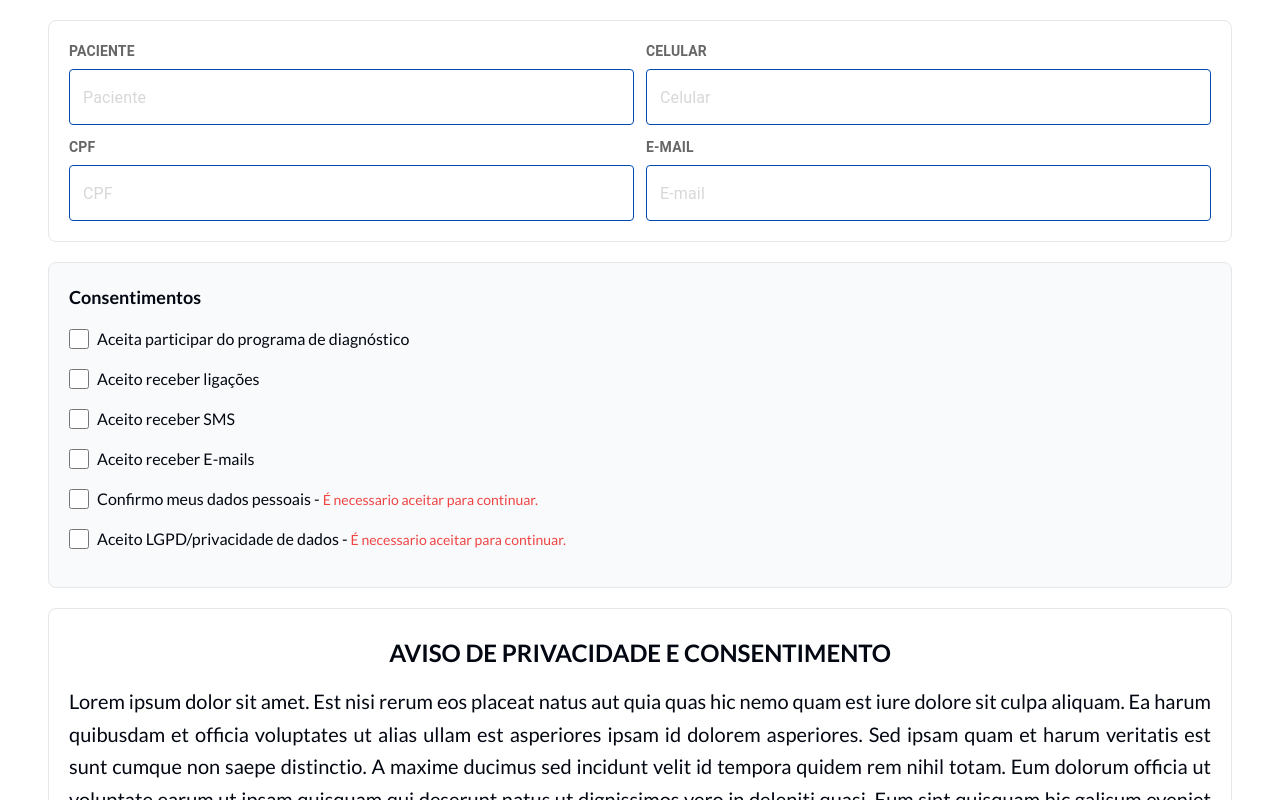
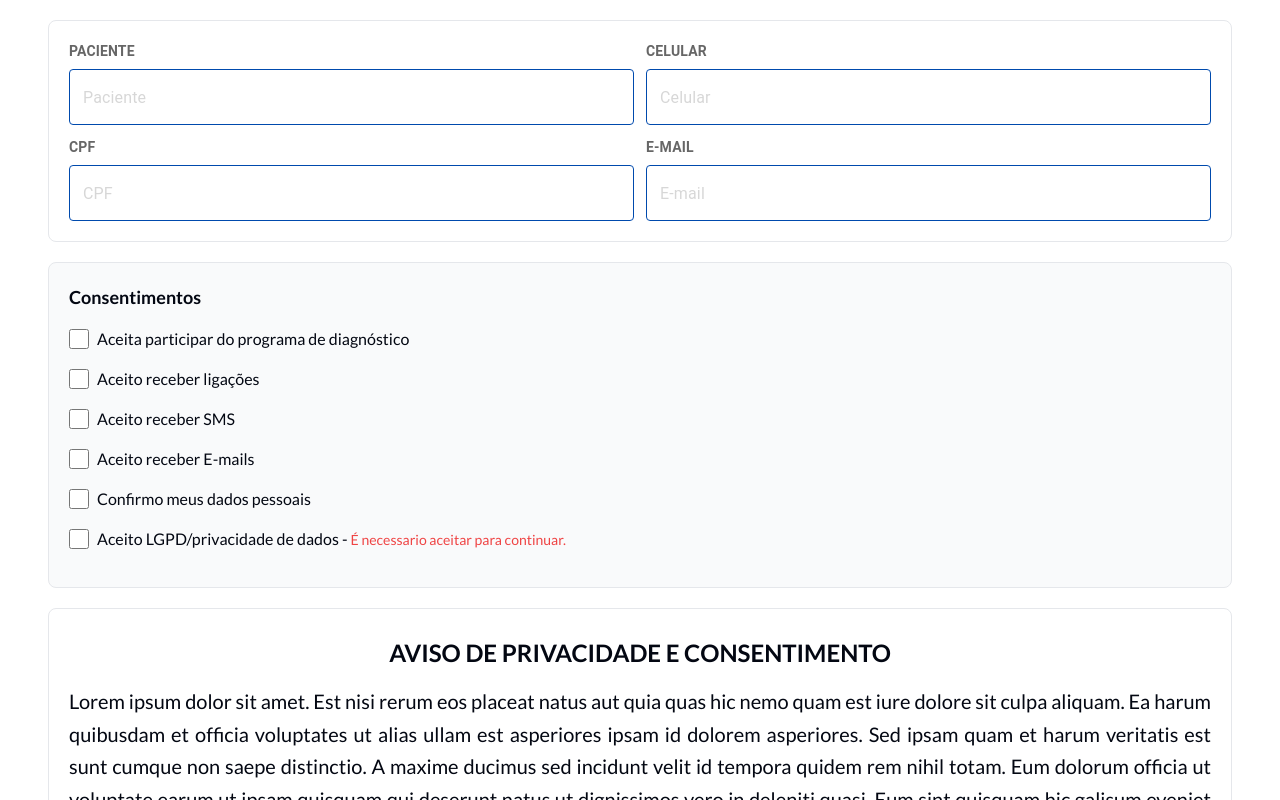
Before and after one commit to ViveoPortais/complementare-diagnostico, a Next.js app: page /termspatient in a window 1280 px wide. Shown: the top 800 px of the page. Built offline with nearby package versions, Linux system fonts and the light colour scheme.

Commit message:
Removendo span do aceite de dados pessoais

```diff
--- a/src/app/(home)/termspatient/page.tsx
+++ b/src/app/(home)/termspatient/page.tsx
@@ -268,7 +268,7 @@ const TermsPatientContent = () => {
             disabled={isSubmitted}
           />
           <label htmlFor="chk-confirm-personal">
-            Confirmo meus dados pessoais - <span className='text-red-500 text-sm'>É necessario aceitar para continuar.</span>
+            Confirmo meus dados pessoais
           </label>
         </div>
         <div className="flex items-center gap-2 mb-4">
```
